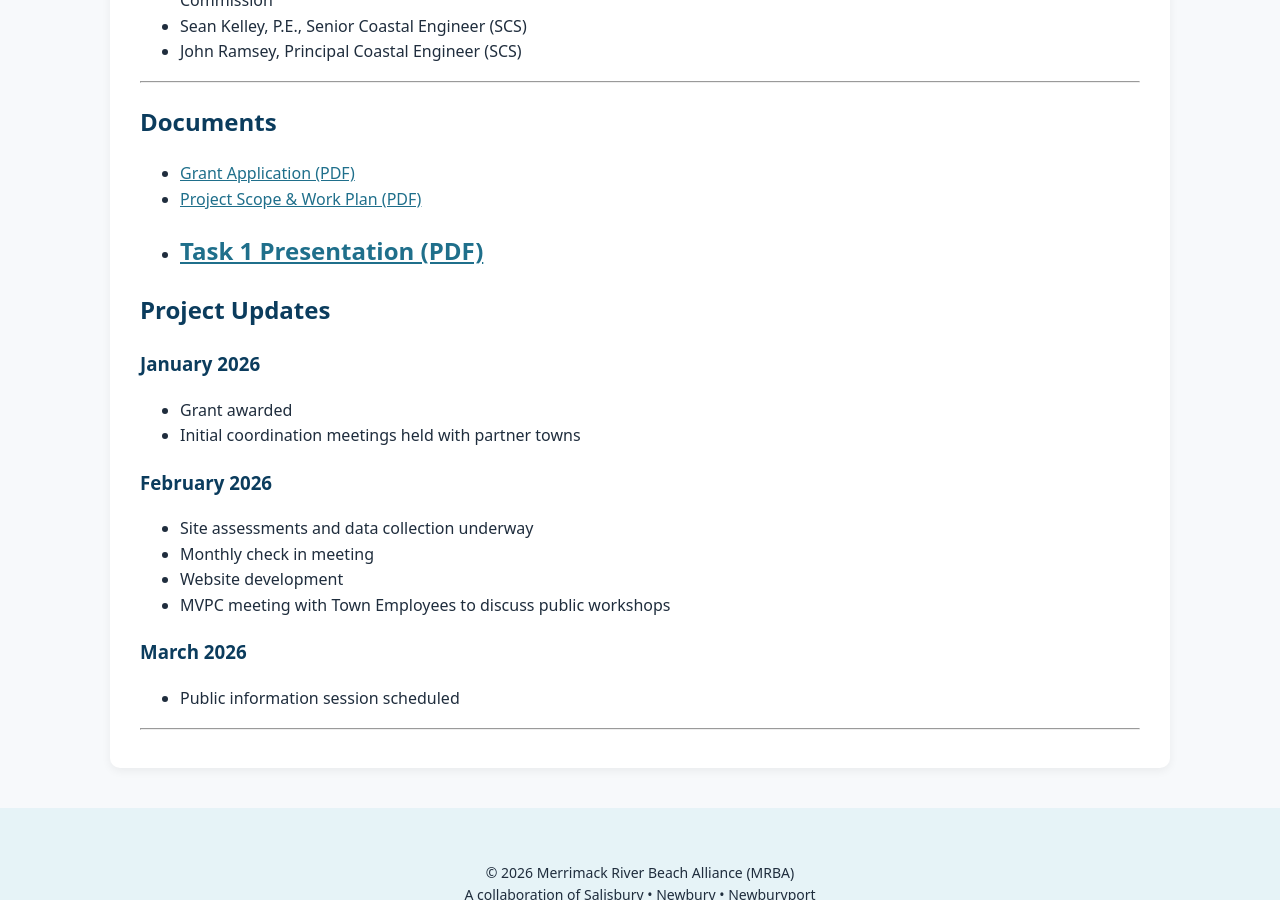
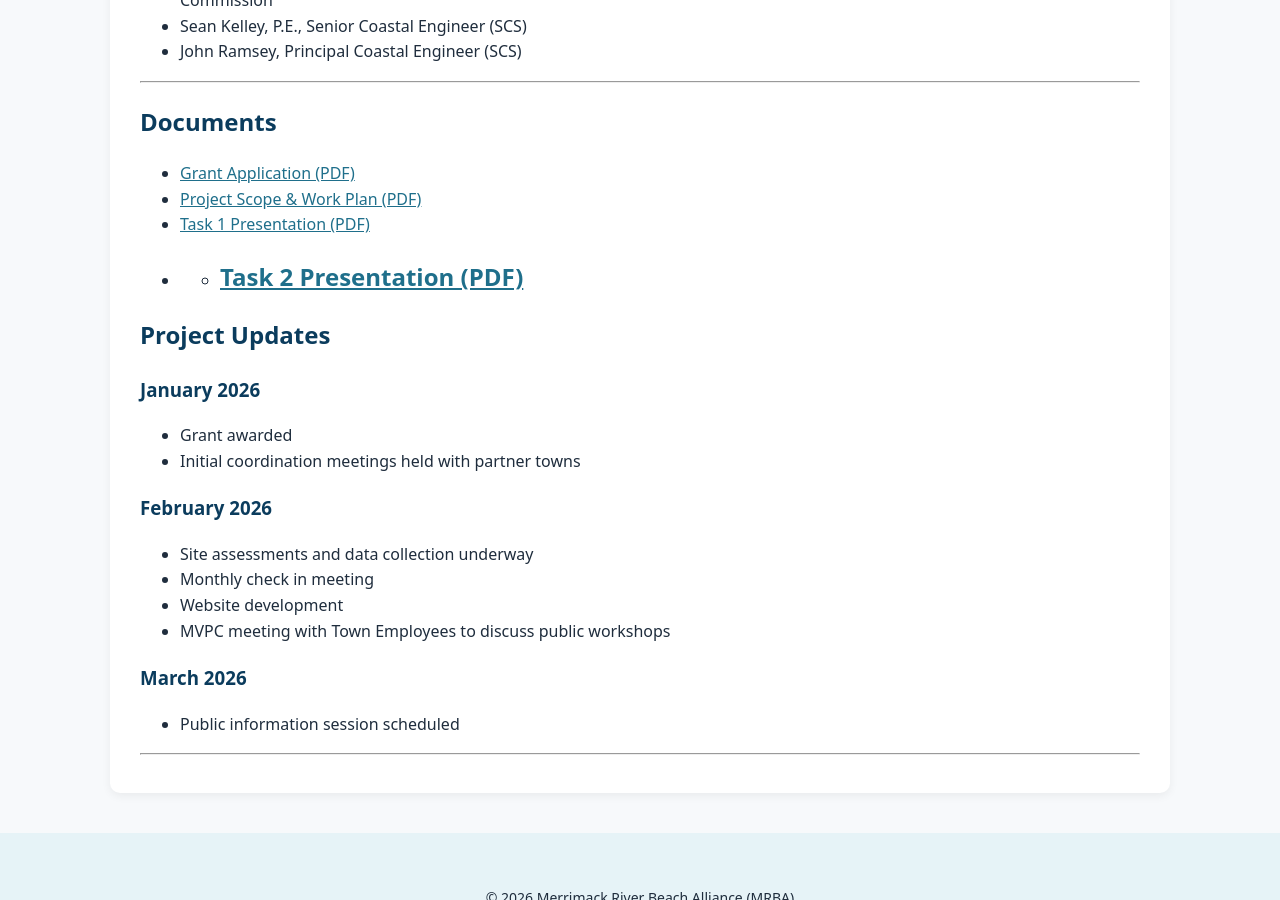
Before and after one commit to MAMRBAGOV/mamrba.gov, a Jekyll site: the page built from czm-grant.md, in a window 1280 px wide and 900 px high, scrolled down 1757 px. Built offline with Jekyll 4.4.1, drawn with Linux system fonts in a browser that asks for light colours.

```diff
--- a/czm-grant.md
+++ b/czm-grant.md
@@ -49,6 +49,7 @@ The project exemplifies local and regional partnerships by bringing together thr
 - [Grant Application (PDF)](/assets/docs/CZM_Grant_Application.pdf)
 - [Project Scope & Work Plan (PDF)](/assets/docs/CZM_Project_Scope.pdf)
 - [Task 1 Presentation (PDF)](/assets/docs/SCS-Kick-off-Presentation-20260106.pdf)
+- - [Task 2 Presentation (PDF)](/assets/docs/UpdateMtg1Slides_02102026_MAUpperNS)
 ---
 
 ## Project Updates
```
